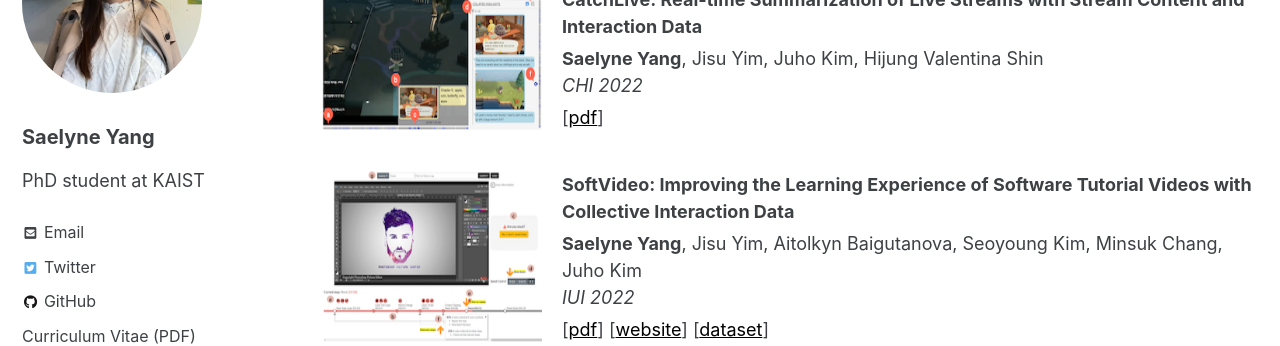
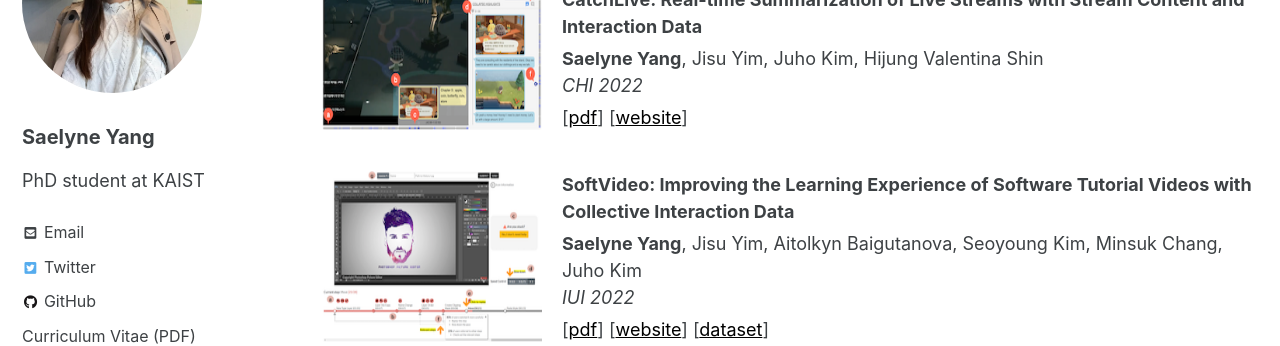
Before and after one commit to saelyne/saelyne-website, a Jekyll site: the page built from index.html, in a window 1280 px wide and 900 px high, scrolled down 454 px. Shown: the part 153-499 px from the top of the window. Built offline with Jekyll 4.4.1, drawn with Linux system fonts in a browser that asks for light colours; cached includes are drawn as plain includes; the list of posts is cut into pages by our own code.

Commit message:
project website

```diff
--- a/_data/publications.yml
+++ b/_data/publications.yml
@@ -4,6 +4,9 @@
   year: 2022
   type: conference
   img: "./../assets/img/teaser-catchlive.png"
+  materials:
+    - label: "website"
+      url: "https://catchlive.kixlab.org/"
   award: ""
   link: "https://kixlab.github.io/website-files/2022/chi2022-CatchLive-paper.pdf"
 - title: "SoftVideo: Improving the Learning Experience of Software Tutorial Videos with Collective Interaction Data"
```
